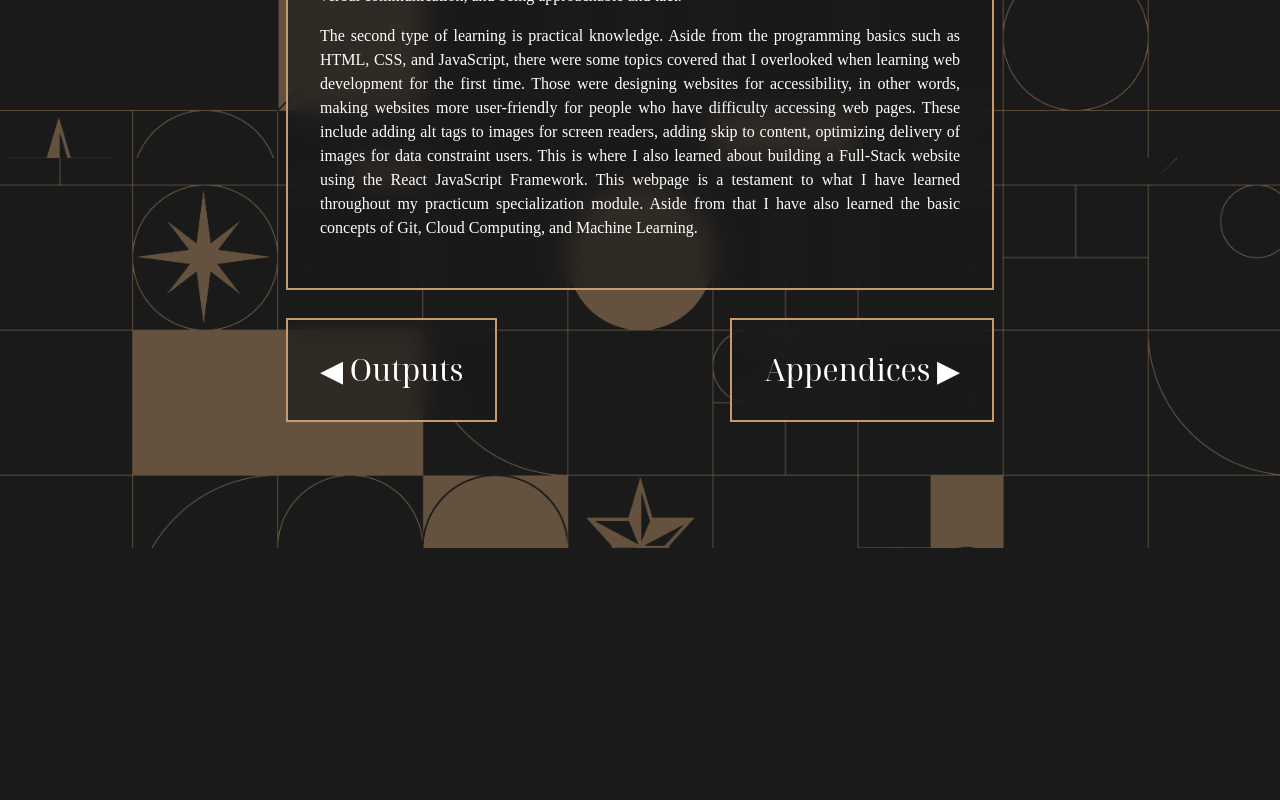
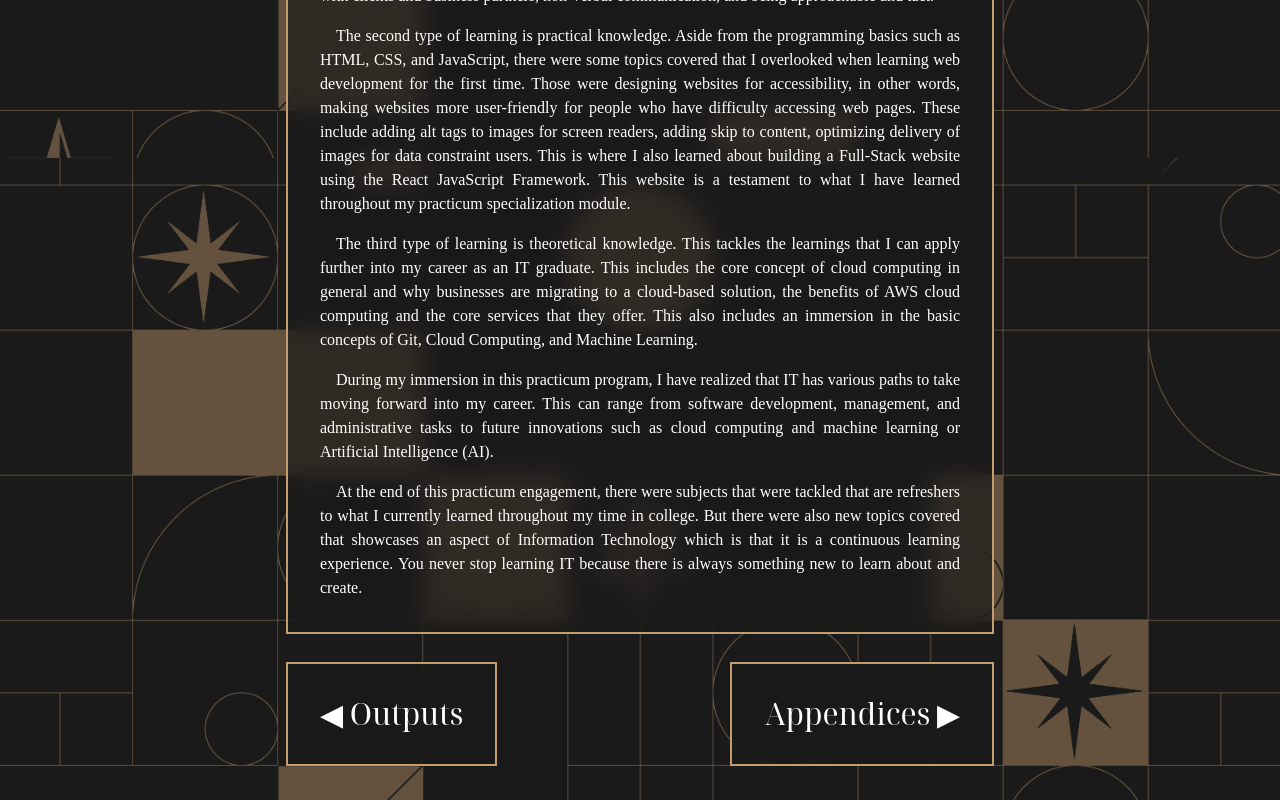
Before and after one commit to itsJayyEll/portfolio, a React (Create React App) app: page /practicum-synthesis in a window 1280 px wide. Shown: the part 642-1442 px from the top of the page. Before the commit the page ends 1190 px from the top, so only its background shows below. Built offline with nearby package versions, Linux system fonts and the light colour scheme.

Commit message:
Finished practicum synthesis page

```diff
--- a/src/pages/HomePage.js
+++ b/src/pages/HomePage.js
@@ -1,7 +1,7 @@
 import React from "react";
 
 const HomePage = ({ title }) => {
-  document.title = title + "Home";
+  document.title = "Home" + title;
   return (
     <>
       <div className="mx-8 flex jusitfy-center">
--- a/src/pages/PracticumSynthesisPage.js
+++ b/src/pages/PracticumSynthesisPage.js
@@ -16,7 +16,7 @@ const PracticumSynthesisPage = ({ title }) => {
               From all the learnings I have gained throughout this practicum, it
               can be categorized into three types of learnings.
             </p>
-            <p>
+            <p className="indent-4">
               The first type of learning is professional knowledge. This is
               learning about the mindsets to take into consideration when
               engaging in a project with other team members. This includes
@@ -30,15 +30,15 @@ const PracticumSynthesisPage = ({ title }) => {
               nature. The agile approach is appropriate when you don't know what
               the solution to a problem is and would require an iterative
               process to reach a conclusion and often involves the customer more
-              than the traditional approach. Workplace Management deals with
-              developing the necessary communication skills that are essential
-              in both cooperating in a team and leading a team project. This is
-              done with developing interpersonal or internal communication,
-              developing trust with your team, building relationships with
-              clients and business partners, non-verbal communication, and being
-              approachable and tact.
+              than the traditional approach. Workplace Management which deals
+              with developing the necessary communication skills that are
+              essential in both cooperating in a team and leading a team
+              project. This is done with developing interpersonal or internal
+              communication, developing trust with your team, building
+              relationships with clients and business partners, non-verbal
+              communication, and being approachable and tact.
             </p>
-            <p>
+            <p className="indent-4">
               The second type of learning is practical knowledge. Aside from the
               programming basics such as HTML, CSS, and JavaScript, there were
               some topics covered that I overlooked when learning web
@@ -48,12 +48,35 @@ const PracticumSynthesisPage = ({ title }) => {
               adding alt tags to images for screen readers, adding skip to
               content, optimizing delivery of images for data constraint users.
               This is where I also learned about building a Full-Stack website
-              using the React JavaScript Framework. This webpage is a testament
+              using the React JavaScript Framework. This website is a testament
               to what I have learned throughout my practicum specialization
-              module. Aside from that I have also learned the basic concepts of
-              Git, Cloud Computing, and Machine Learning.
+              module.
             </p>
-            <p></p>
+            <p className="indent-4">
+              The third type of learning is theoretical knowledge. This tackles
+              the learnings that I can apply further into my career as an IT
+              graduate. This includes the core concept of cloud computing in
+              general and why businesses are migrating to a cloud-based
+              solution, the benefits of AWS cloud computing and the core
+              services that they offer. This also includes an immersion in the
+              basic concepts of Git, Cloud Computing, and Machine Learning.
+            </p>
+            <p className="indent-4">
+              During my immersion in this practicum program, I have realized
+              that IT has various paths to take moving forward into my career.
+              This can range from software development, management, and
+              administrative tasks to future innovations such as cloud computing
+              and machine learning or Artificial Intelligence (AI).
+            </p>
+            <p className="indent-4">
+              At the end of this practicum engagement, there were subjects that
+              were tackled that are refreshers to what I currently learned
+              throughout my time in college. But there were also new topics
+              covered that showcases an aspect of Information Technology which
+              is that it is a continuous learning experience. You never stop
+              learning IT because there is always something new to learn about
+              and create.
+            </p>
           </div>
 
           {/* Back and Next Button */}
```
